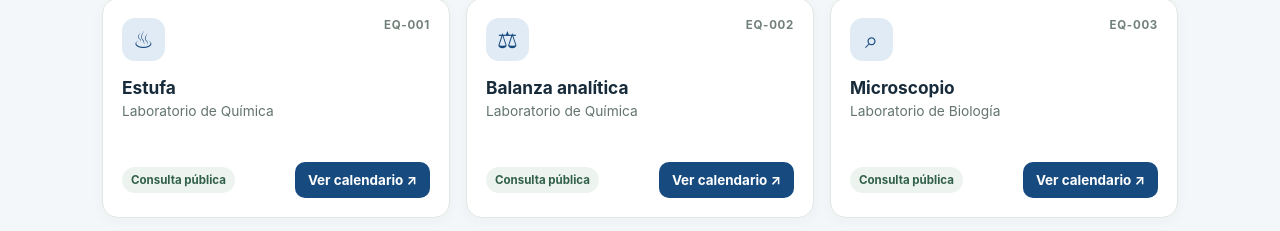
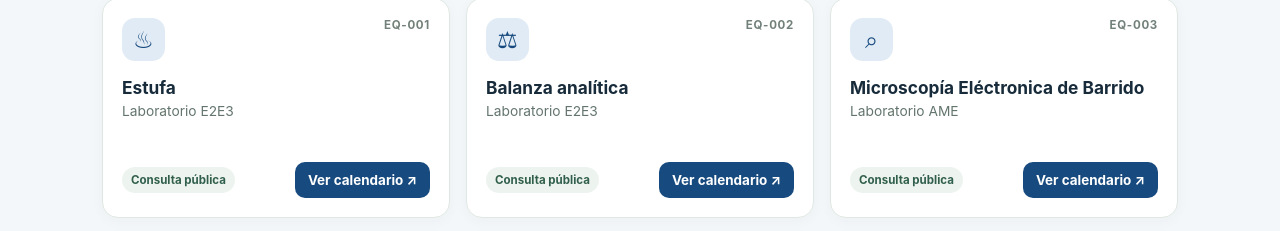
Before and after one commit to jose-2020/catalogo-equipos, a plain HTML site: page index.html in a window 1280 px wide. Shown: the part 522-753 px from the top of the page. Drawn offline with Linux system fonts and the light colour scheme.

Commit message:
Change lab names and calendar URLs in index.html
Updated laboratory names and calendar URLs for equipment.

```diff
--- a/index.html
+++ b/index.html
@@ -408,23 +408,23 @@ const equipment = [
   {
     code: "EQ-001",
     name: "Estufa",
-    lab: "Laboratorio de Química",
+    lab: "Laboratorio E2E3",
     icon: "♨",
-    calendarUrl: ""
+    calendarUrl: "https://outlook.office365.com/owa/calendar/0d607a895fb643339d7fae83d9365a9a@yachaytech.edu.ec/224b386a3a43431d9690375a69692e8d3723895110498198321/calendar.html"
   },
   {
     code: "EQ-002",
     name: "Balanza analítica",
-    lab: "Laboratorio de Química",
+    lab: "Laboratorio E2E3",
     icon: "⚖",
-    calendarUrl: ""
+    calendarUrl: "https://outlook.office365.com/owa/calendar/0d607a895fb643339d7fae83d9365a9a@yachaytech.edu.ec/110abc505bbd47dcbff2f0280c70975b13514514542851291987/calendar.html"
   },
   {
     code: "EQ-003",
-    name: "Microscopio",
-    lab: "Laboratorio de Biología",
+    name: "Microscopía Eléctronica de Barrido",
+    lab: "Laboratorio AME",
     icon: "⌕",
-    calendarUrl: ""
+    calendarUrl: "https://outlook.office365.com/owa/calendar/0d607a895fb643339d7fae83d9365a9a@yachaytech.edu.ec/e8c99ebd4a4c49f596e5438825b4e6a65027320456408993099/calendar.html"
   },
   {
     code: "EQ-004",
```
